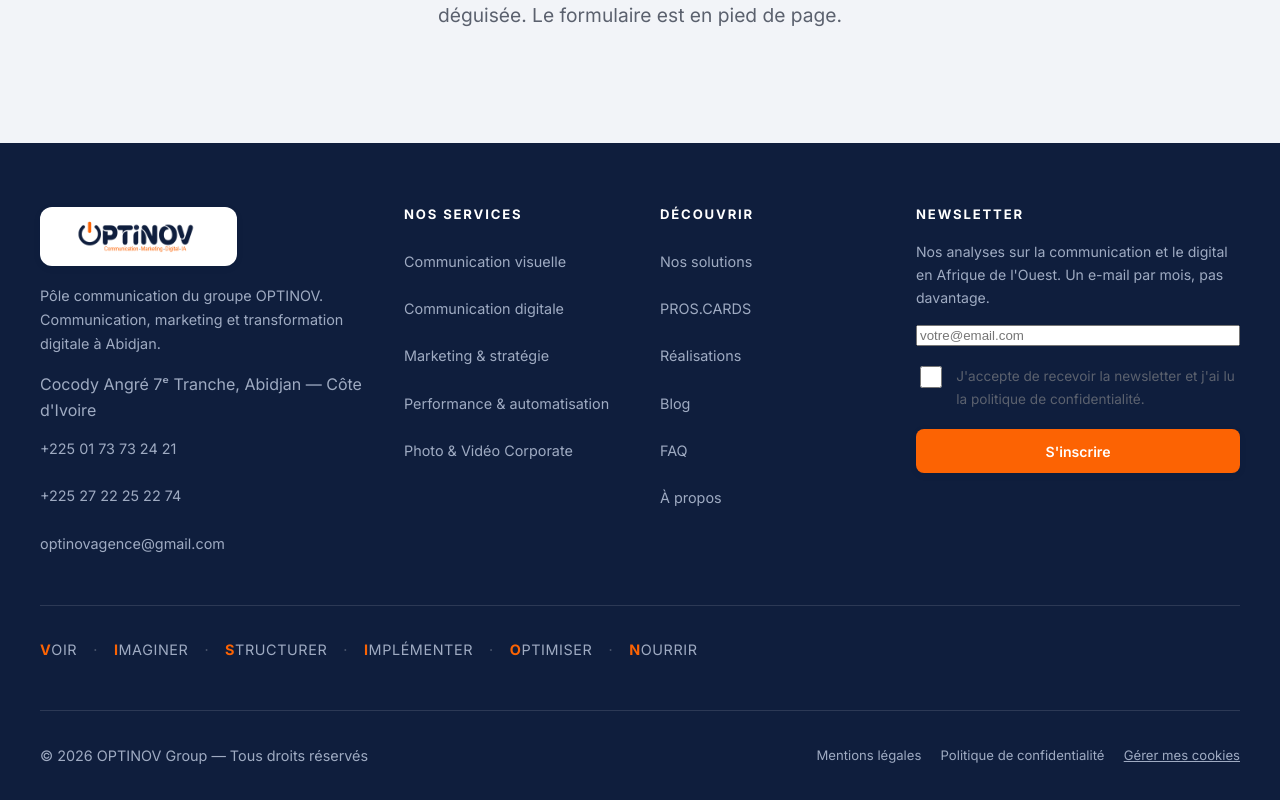
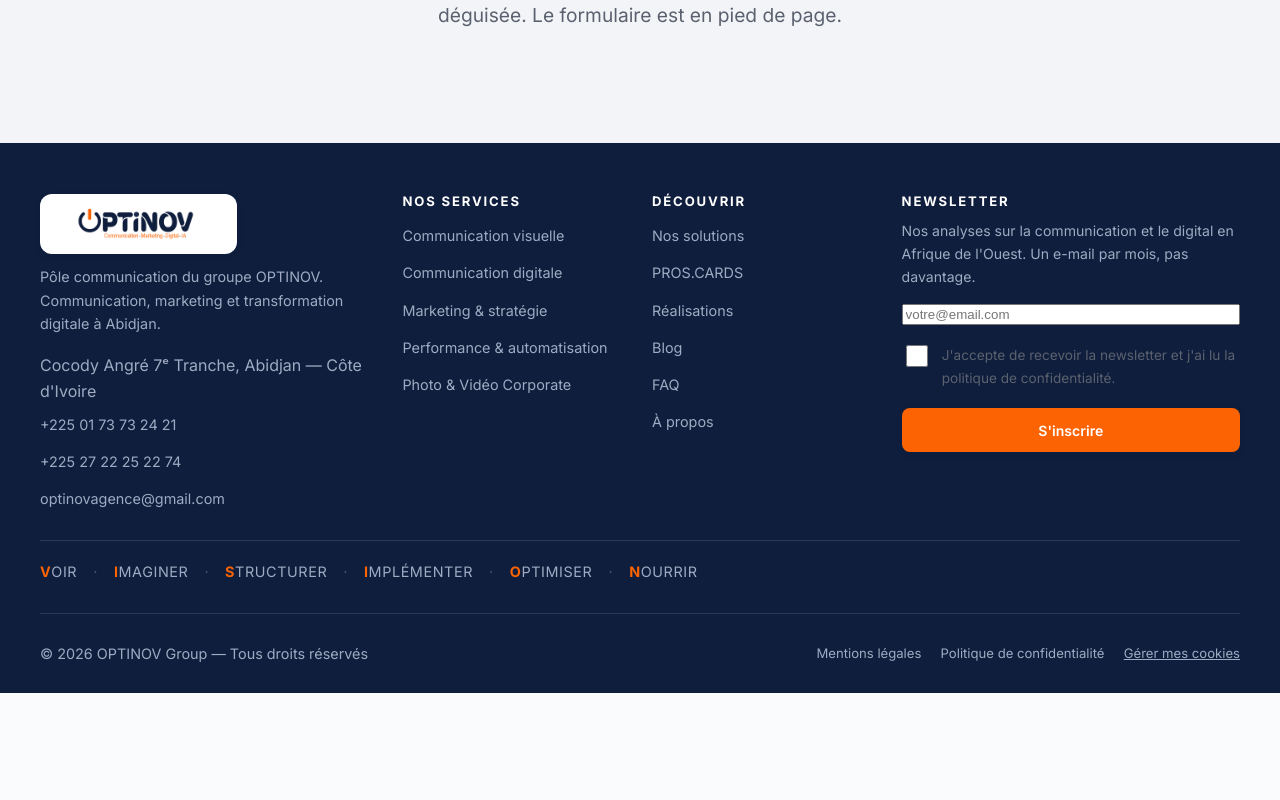
Before and after one commit to Paul-Aymard/optinov-agence, a Next.js app: page /blog in a window 1280 px wide. Shown: the part 2824-3624 px from the top of the page. After the commit the page ends 3517 px from the top, so only its background shows below. Built offline with nearby package versions, Linux system fonts and the light colour scheme.

Commit message:
Reglages fins : espacement phrases reduit, V.I.S.I.O.N. en orange, manifestes sur une ligne, lueur orange au survol, footer resserre

```diff
--- a/app/globals.css
+++ b/app/globals.css
@@ -30,6 +30,8 @@
   --accent-marketing: #FC6303;  /* Marketing & stratégie — orange institutionnel */
   --accent-performance: #16A34A;/* Performance & automatisation — vert */
   --accent-photo: #111111;      /* Photo & vidéo — noir dominant */
+  /* Lueur orange « ampoule allumée » — survol des fonds bleu entreprise. */
+  --glow-orange: 0 0 30px rgba(252,99,3,.7), 0 14px 34px rgba(252,99,3,.35);
 
   /* Typographie — CDC 10.2. Les variables --font-playfair / --font-inter sont
      injectées par next/font : woff2 auto-hébergés, sous-ensemblés, swap. */
@@ -545,15 +547,15 @@
 @media (max-width: 767px) { body.has-sticky-cta .wa-float { bottom: 92px; } }
 
 /* ---------- 20. Footer — EX-003 ---------- */
-.footer { background: var(--navy); color: #9fabc2; padding-block: clamp(3rem, 5vw, 4.5rem) 0; }
-.footer h4 { color: #fff; font-family: var(--font-body); font-size: .82rem; letter-spacing: .14em; text-transform: uppercase; margin-bottom: 1.1rem; }
-.footer__grid { display: grid; gap: 2.5rem; grid-template-columns: repeat(auto-fit, minmax(min(100%, 14rem), 1fr)); }
+.footer { background: var(--navy); color: #9fabc2; padding-block: clamp(2.2rem, 4vw, 3.2rem) 0; }
+.footer h4 { color: #fff; font-family: var(--font-body); font-size: .82rem; letter-spacing: .14em; text-transform: uppercase; margin-bottom: .6rem; }
+.footer__grid { display: grid; gap: 1.5rem; grid-template-columns: repeat(auto-fit, minmax(min(100%, 14rem), 1fr)); }
 .footer__grid > div:first-child { grid-column: span 1; }
 @media (min-width: 900px) { .footer__grid { grid-template-columns: 1.5fr 1fr 1fr 1.5fr; } }
 .footer ul { list-style: none; padding: 0; margin: 0; display: grid; gap: .2rem; }
 /* UX-008 : les liens du footer sont aussi des cibles tactiles (>= 44px) */
 .footer a {
-  display: inline-flex; align-items: center; min-height: 44px;
+  display: inline-flex; align-items: center; min-height: 34px;
   color: #9fabc2; text-decoration: none; font-size: .9rem;
 }
 .footer a:hover { color: var(--or); }
@@ -569,7 +571,7 @@
 }
 .socials a:hover { background: var(--or); color: var(--navy); border-color: var(--or); }
 .footer__bottom {
-  margin-top: 3rem; border-top: 1px solid rgba(255,255,255,.12); padding-block: 1.4rem;
+  margin-top: 1.8rem; border-top: 1px solid rgba(255,255,255,.12); padding-block: 1.1rem;
   display: flex; flex-wrap: wrap; gap: .6rem 1.5rem; align-items: center; justify-content: space-between;
   font-size: .82rem;
 }
@@ -582,7 +584,7 @@
 }
 .footer__bottom button:hover { color: var(--or); }
 .footer__vision {
-  margin-top: 2.5rem; padding-top: 2rem; border-top: 1px solid rgba(255,255,255,.12);
+  margin-top: 1.5rem; padding-top: 1.2rem; border-top: 1px solid rgba(255,255,255,.12);
   display: flex; flex-wrap: wrap; gap: .35rem 1rem; align-items: center;
   font-size: .82rem; letter-spacing: .04em; color: #9fabc2; text-transform: uppercase;
 }
@@ -919,7 +921,10 @@
 
 /* Acte 5 — manifeste */
 .svc-manifeste { background: var(--navy); color: #dfe4ee; padding: var(--section-y) 0; }
-.svc-manifeste h2 { color: #fff; max-width: 20ch; margin-inline: auto; }
+.svc-manifeste h2 { color: #fff; max-width: none; margin-inline: auto; text-wrap: balance; }
+@media (min-width: 760px) {
+  .svc-manifeste h2 { white-space: nowrap; font-size: clamp(1.5rem, 2.7vw, 2rem); }
+}
 .svc-manifeste .lead { color: #cdd5e4; }
 .svc-manifeste p { color: #b9c2d4; max-width: 60ch; margin-inline: auto; }
 .svc-manifeste .btn--ghost { color: #fff; border-color: rgba(255,255,255,.5); }
@@ -982,7 +987,7 @@
   transition: transform .4s cubic-bezier(.22,.61,.36,1);
 }
 .card--constat:hover::before { transform: scaleX(1); }
-.card--constat:hover { transform: translateY(-5px); box-shadow: 0 18px 42px rgba(15,30,61,.4); }
+.card--constat:hover { transform: translateY(-5px); box-shadow: var(--glow-orange); }
 
 /* --- Piliers (résultats) : compacts sur une ligne, expansion au survol --- */
 .piliers-grid { align-items: start; }
@@ -1022,10 +1027,14 @@
 
 /* Une phrase par ligne (helper Lignes) : chaque phrase sur sa propre ligne. */
 .phrase { display: block; }
-.phrase + .phrase { margin-top: .35em; }
+.phrase + .phrase { margin-top: .1em; }
 
 /* « V.I.S.I.O.N. » mis en évidence partout (gras + léger espacement). */
-.vision-mot { font-weight: 800; letter-spacing: .04em; }
+.vision-mot { color: var(--or); font-weight: 800; letter-spacing: .04em; }
+/* V.I.S.I.O.N. reste orange même dans le badge (sinon .svc-vision b l'emporterait). */
+.svc-vision .vision-mot { color: var(--or); }
+/* Dans un bouton (fond parfois orange), on garde la couleur du bouton pour la lisibilité. */
+.btn .vision-mot { color: inherit; }
 
 /* Intitulés de section (eyebrow) agrandis sur la page d'accueil (demande direction). */
 .accueil .eyebrow { font-size: 1.05rem; font-weight: 700; letter-spacing: .12em; }
@@ -1077,7 +1086,7 @@
 [data-service="communication-visuelle"] .svc-liste li:hover,
 [data-service="communication-digitale"] .svc-liste li:hover {
   transform: translateY(-5px) scale(1.03);
-  box-shadow: 0 16px 34px rgba(15,30,61,.4);
+  box-shadow: var(--glow-orange);
 }
 
 /* Parcours (Découverte → Intérêt → Confiance → Contact) : fond bleu logo + animation au survol. */
@@ -1088,7 +1097,7 @@
 [data-service="communication-digitale"] .svc-parcours__etape i { color: var(--or); }
 [data-service="communication-digitale"] .svc-parcours__etape:hover {
   transform: translateY(-4px) scale(1.05);
-  box-shadow: 0 14px 30px rgba(15,30,61,.4);
+  box-shadow: var(--glow-orange);
 }
 
 /* Photo & Vidéo Corporate : liste en bleu logo + animation DIFFÉRENTE (reflet lumineux qui balaie). */
@@ -1103,7 +1112,7 @@
   transform: skewX(-18deg); transition: left .7s cubic-bezier(.22,.61,.36,1); z-index: 0;
 }
 [data-service="photo-video"] .svc-liste li:hover::after { left: 140%; }
-[data-service="photo-video"] .svc-liste li:hover { box-shadow: 0 16px 34px rgba(15,30,61,.4); }
+[data-service="photo-video"] .svc-liste li:hover { box-shadow: var(--glow-orange); }
 @media (prefers-reduced-motion: reduce) {
   [data-service="photo-video"] .svc-liste li::after { display: none; }
 }
--- a/components/Footer.jsx
+++ b/components/Footer.jsx
@@ -17,7 +17,7 @@
             <Link href="/" className="footer__logo" aria-label="OPTINOV — accueil">
               <img src="/logo-optinov.png" alt="OPTINOV" width="200" height="50" />
             </Link>
-            <p style={{ marginTop: "1.1rem" }}>
+            <p style={{ marginTop: ".7rem" }}>
               Pôle communication du groupe OPTINOV. Communication, marketing et
               transformation digitale à {site.ville}.
             </p>
```
Also changed, not shown: components/Lignes.jsx (+9 -9 lines).
